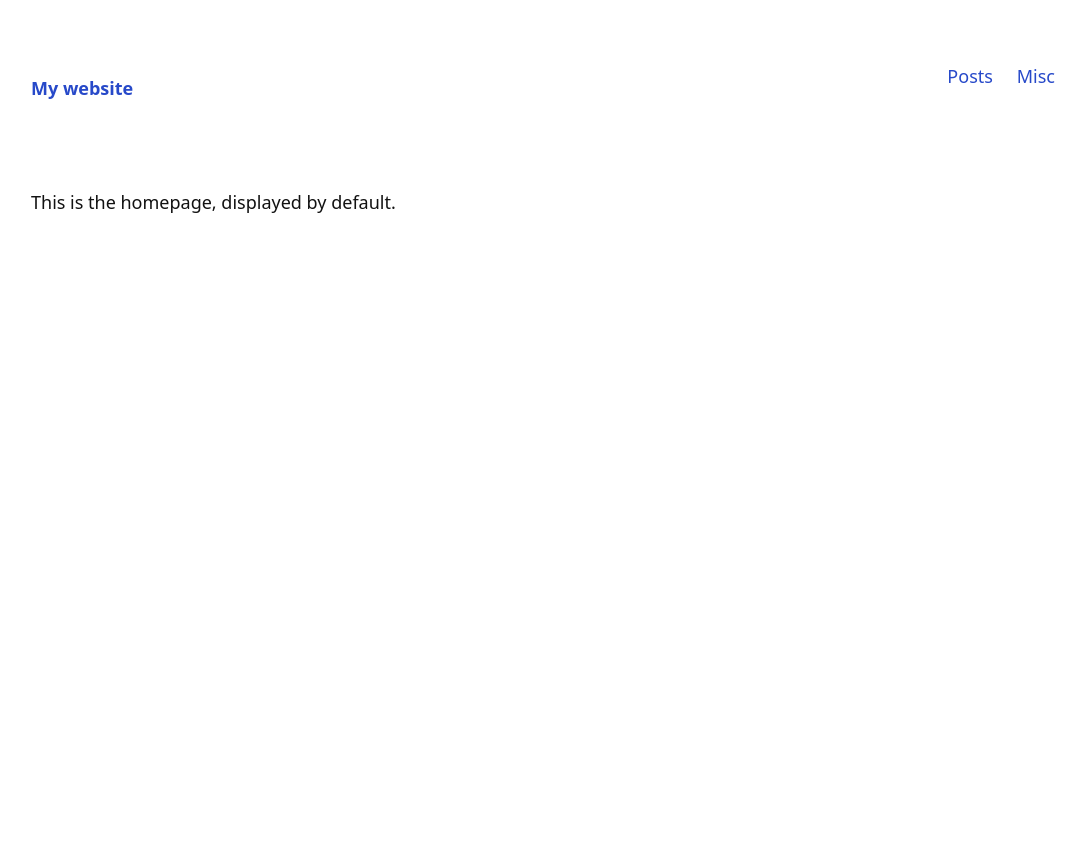
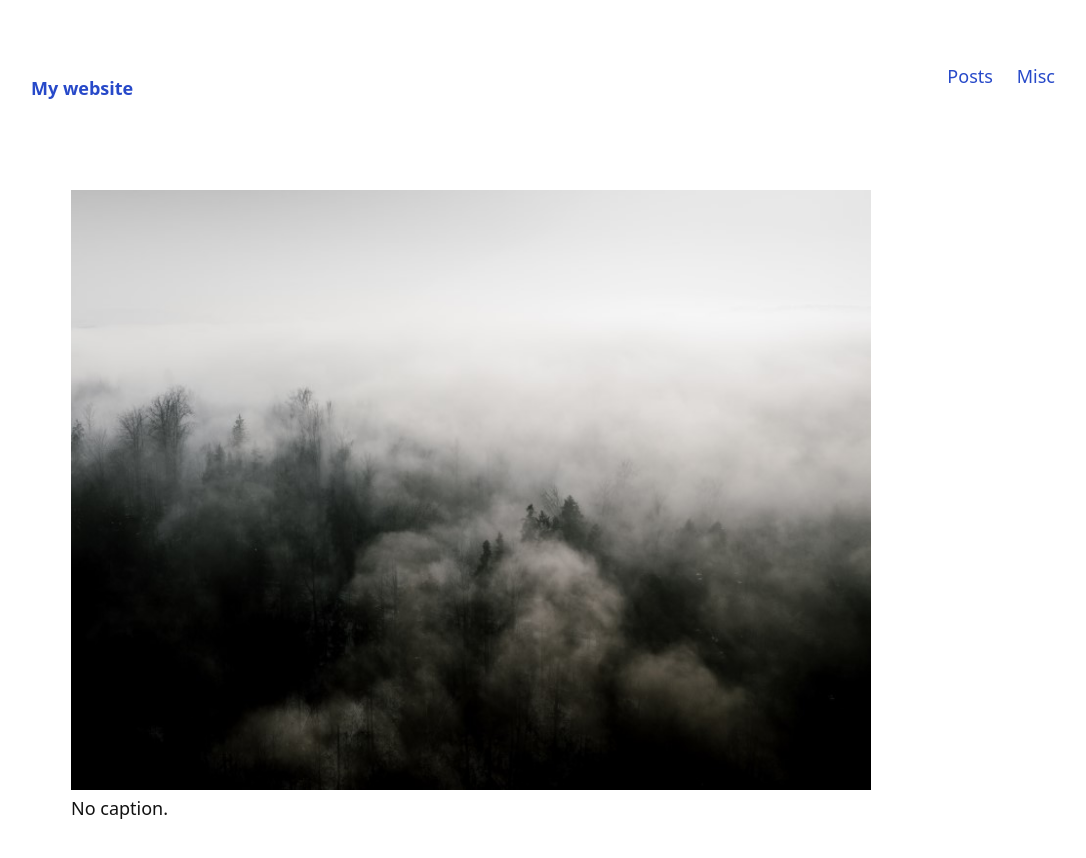
Before and after one commit to mhw7129/mhw7129, a plain HTML site: page index.htm in a window 1280 px wide. Shown: the whole page, without its empty margins (97-1183 px from the left). Before the commit the page ends 800 px from the top, so only its background shows below. Drawn offline with Linux system fonts and the light colour scheme.

Commit message:
Update index.htm

```diff
--- a/index.htm
+++ b/index.htm
@@ -32,7 +32,12 @@
 
       <section id="home"> <!-- HOME -->
 
-        <p>This is the homepage, displayed by default.</p>
+        <p>
+<figure>
+            <img loading="lazy" alt="artwork" src="https://github.com/mhw7129/mhw7129/blob/main/vRclS6.jpg" width="800" height="600">
+            <figcaption>No caption.</figcaption>
+          </figure>
+        </p>
 
       </section>
 
```
